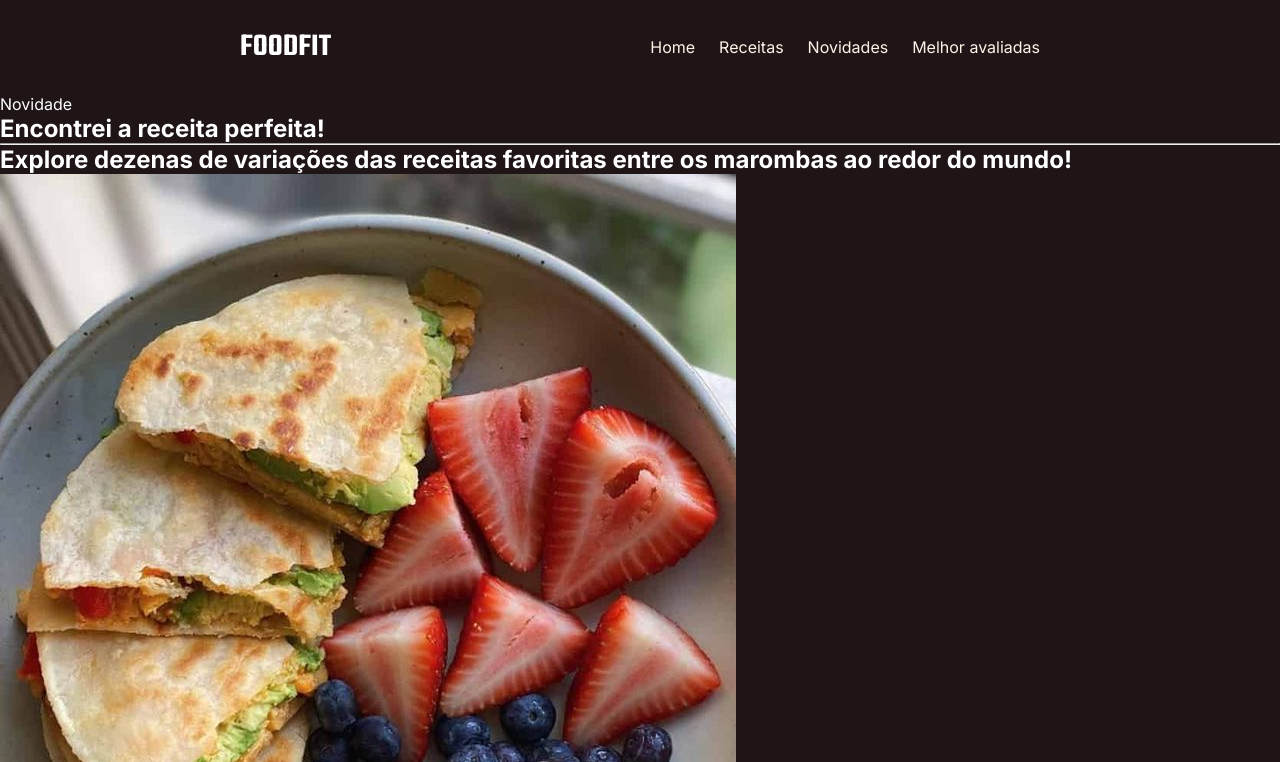
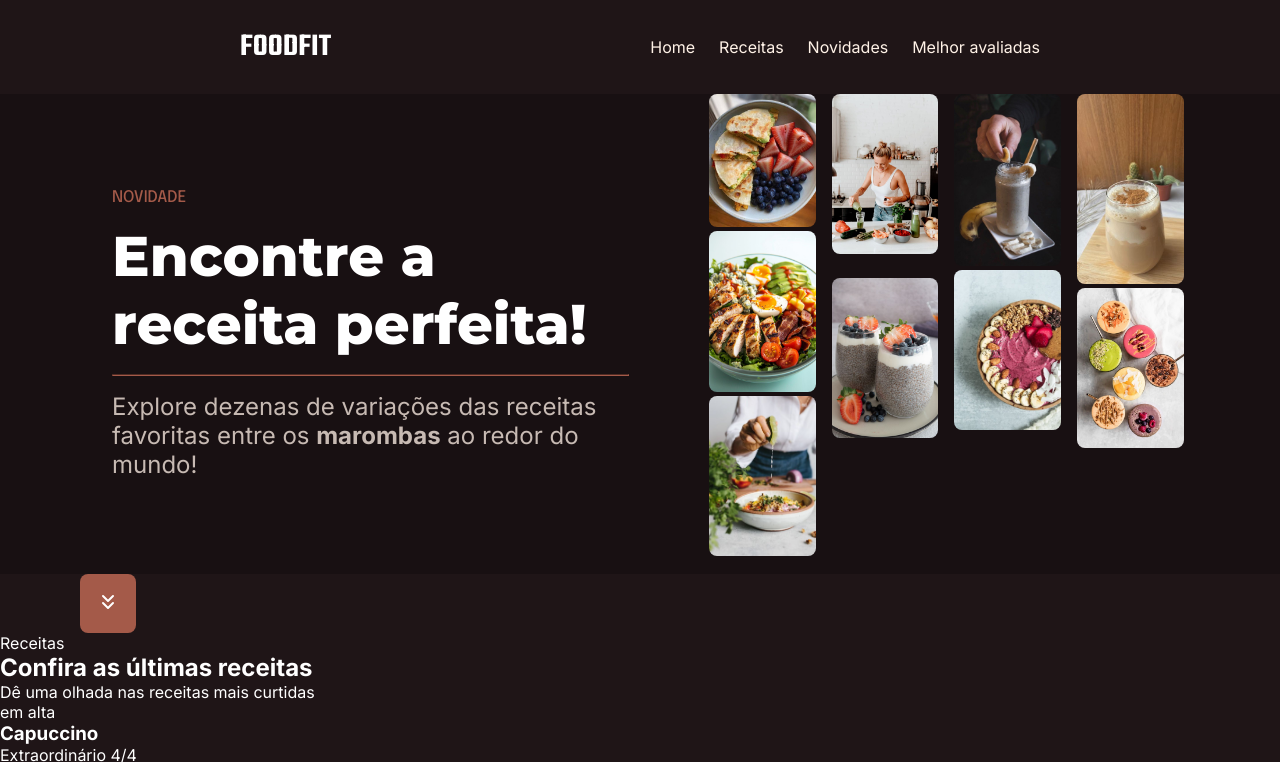
Before and after one commit to romulofh/foodfit, a plain HTML site: page index.html in a window 1280 px wide. Shown: the top 762 px of the page. Drawn offline with Linux system fonts and the light colour scheme.

Commit message:
Estilizando o Hero

```diff
--- a/index.html
+++ b/index.html
@@ -20,14 +20,15 @@
     </nav>
   </header>
   <main>
-    <section>
-      <header>
-        <span>Novidade</span>
-        <h1>Encontrei a receita perfeita!</h1>
+    <div class="hero-container">
+      <section class="hero">
+        <header class="hero-conteudo">
+          <span class="destaque marrom">Novidade</span>
+          <h1>Encontre a receita perfeita!</h1>
           <hr/>
-        <h2>Explore dezenas de variações das receitas favoritas entre os <strong>marombas</strong> ao redor do mundo!</h2>
+          <h2 class="hero-subtitulo">Explore dezenas de variações das receitas favoritas entre os <strong>marombas</strong> ao redor do mundo!</h2>
         </header>
-      <div>
+        <div class="hero-imagens-container">
           <figure><img src="./assets/food1.jfif" alt=""></figure>
           <figure><img src="./assets/food2.jfif" alt=""></figure>
           <figure><img src="./assets/food3.jfif" alt=""></figure>
@@ -42,9 +43,10 @@
           <figure><img src="./assets/food12.jfif" alt=""></figure>
         </div>
       </section>
-    <section>
-      <button>
-        <img src="./assets/Button.svg" alt="">
+    </div>
+    <section class="botao-container">
+      <button type="button" class="botao">
+        <img src="./assets/chevrons-down.svg" alt="">
       </button>
     </section>
     <section>
--- a/style.css
+++ b/style.css
@@ -38,6 +38,21 @@ nav {
   align-items: center;
 }
 
+main {
+  display: flex;
+  flex-direction: column;
+}
+
+h1 {
+  font-family: Montserrat;
+  font-size: 3.5rem;
+  font-weight: 800;
+}
+
+hr {
+  border-color: #A45A49;
+}
+
 .logo {
   font-family: Teko;
   font-size: 2rem;
@@ -51,3 +66,71 @@ nav {
   gap: 1.5rem;
   color: #FFF2E780;
 }
+
+.hero-container {
+  background-color: #181012;
+}
+
+.hero {
+  max-width: 1120px;
+  height: 60vh;
+  display: flex;
+  flex-direction: row;
+  justify-content: space-between;
+  align-items: center;
+  gap: 6rem;
+  padding: 0rem 2rem;
+  margin: auto;
+  overflow: clip;
+}
+
+.hero-conteudo {
+  display: flex;
+  flex-direction: column;
+  gap: 1rem;
+}
+
+.hero-imagens-container {
+  max-width: 45%;
+  column-count: 4;
+  column-gap: 1rem;
+  margin: -1rem;
+  height: 100%;
+}
+
+.hero-imagens-container > figure> img{
+  width: 100%;
+  border-radius: 0.5rem;
+}
+
+.hero-subtitulo {
+  color: #C7BAB3;
+  font-family: Inter;
+  font-size: 1.5rem;
+  font-weight: 400;
+}
+
+.destaque {
+  font-family: Epilogue;
+  font-size: 1rem;
+  font-weight: 500;
+  text-transform: uppercase;
+}
+
+.marrom {
+  color: #A45A49;
+}
+
+.botao-container {
+  width: 100%;
+  max-width: 1120px;
+  margin: auto;
+  transform: translate("0, -50%");
+}
+
+.botao {
+  border: none;
+  padding: 1rem;
+  border-radius: 0.5rem;
+  background: #A45A49;
+}
```
Also changed, not shown: assets/chevrons-down.svg (added). Lines whose indentation alone changed are shown as unchanged.
